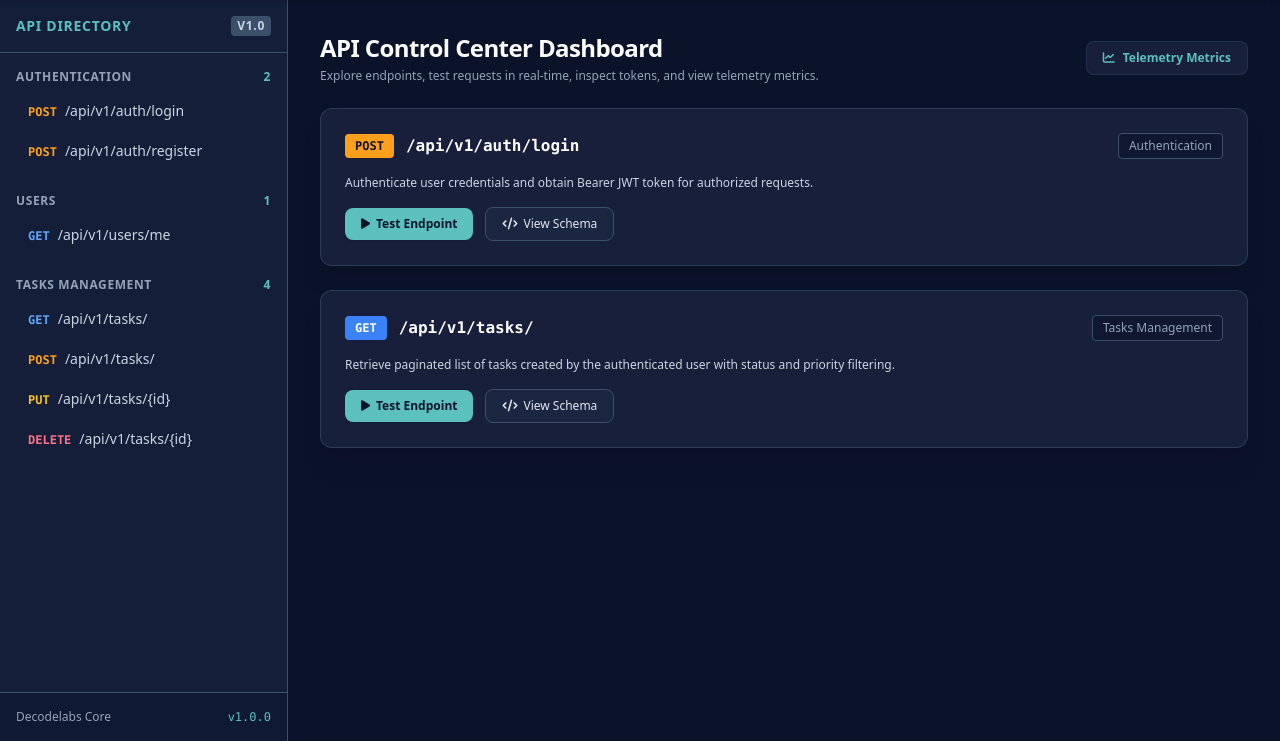
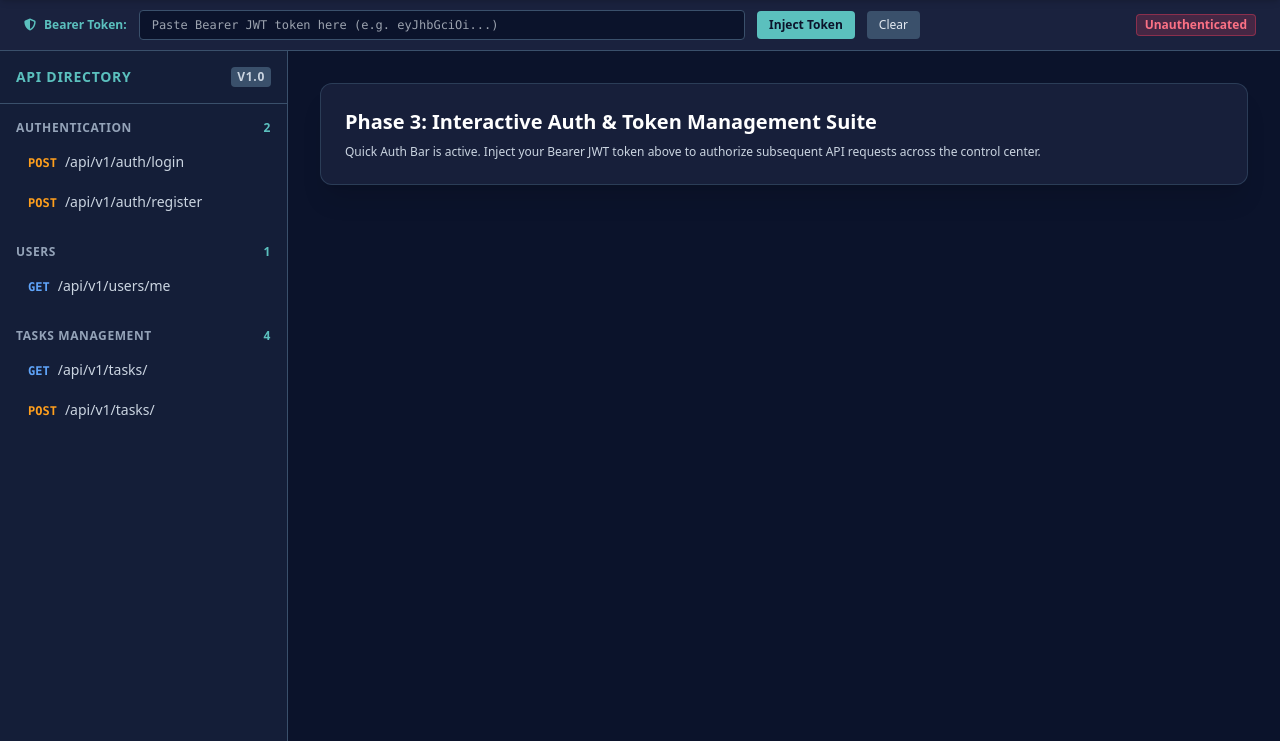
Before and after one commit to hafizabdulaziz/decodelabs-task-flow-backend, a Python web app: template app/templates/dashboard.html in a window 1280 px wide. Shown: the part 59-800 px from the top of the page. Run offline with Jinja, Linux system fonts and the light colour scheme; the template is opened without the code that fills it, so the values that code supplies are empty; some libraries are stand-ins or nearby versions.

Commit message:
feat(auth-ui): create dedicated JWT quick-injection status panel

```diff
--- a/app/templates/dashboard.html
+++ b/app/templates/dashboard.html
@@ -26,7 +26,7 @@
 <body class="bg-emeraldBase text-slate-100 font-sans min-h-screen overflow-hidden">
     <div id="app" class="flex h-screen flex-col">
 
-        <!-- Phase 2.1: Top Navigation Bar with Live Server Status, Environment Badge & Fast Action Tools -->
+        <!-- Top Navigation Bar -->
         <header class="bg-emeraldCard border-b border-emeraldBorder px-6 py-3 flex items-center justify-between shrink-0 shadow-md z-20">
             <div class="flex items-center space-x-4">
                 <div class="flex items-center space-x-2">
@@ -49,7 +49,7 @@
                         <i class="fa-solid fa-book-open text-emeraldCyan"></i>
                         <span>API Docs</span>
                     </button>
-                    <button class="bg-emeraldAccent hover:bg-emeraldAccent/90 text-emeraldBase px-3 py-1.5 rounded-lg text-xs font-bold transition flex items-center space-x-1.5 shadow">
+                    <button onclick="toggleAuthBar()" class="bg-emeraldAccent hover:bg-emeraldAccent/90 text-emeraldBase px-3 py-1.5 rounded-lg text-xs font-bold transition flex items-center space-x-1.5 shadow">
                         <i class="fa-solid fa-key"></i>
                         <span>JWT Quick Auth</span>
                     </button>
@@ -57,10 +57,30 @@
             </div>
         </header>
 
-        <!-- Main Body: Split View (Sidebar + Content + Console) -->
+        <!-- Phase 3.1: Sticky Top-Tier Quick Auth Bar for Bearer JWT Injection -->
+        <div id="quickAuthBar" class="bg-emeraldCard/90 border-b border-emeraldBorder px-6 py-2.5 flex items-center justify-between shrink-0 backdrop-blur-md">
+            <div class="flex items-center space-x-3 w-full max-w-4xl">
+                <div class="flex items-center space-x-2 text-emeraldCyan text-xs font-semibold">
+                    <i class="fa-solid fa-shield-halved"></i>
+                    <span>Bearer Token:</span>
+                </div>
+                <input type="text" id="jwtTokenInput" placeholder="Paste Bearer JWT token here (e.g. eyJhbGciOi...)" class="flex-1 bg-emeraldBase border border-emeraldBorder text-xs rounded px-3 py-1.5 font-mono text-slate-200 focus:outline-none focus:border-emeraldCyan">
+                <button onclick="saveAuthToken()" class="bg-emeraldCyan hover:bg-emeraldCyan/90 text-emeraldBase px-3 py-1.5 rounded text-xs font-bold transition">
+                    Inject Token
+                </button>
+                <button onclick="clearAuthToken()" class="bg-emeraldBorder hover:bg-emeraldBorder/80 text-slate-200 px-3 py-1.5 rounded text-xs font-medium transition">
+                    Clear
+                </button>
+            </div>
+            <div class="text-xs text-slate-400 flex items-center space-x-2">
+                <span id="authStatusBadge" class="px-2 py-0.5 rounded bg-rose-500/20 text-rose-400 border border-rose-500/40 font-semibold">Unauthenticated</span>
+            </div>
+        </div>
+
+        <!-- Main Body: Split View -->
         <div class="flex flex-1 overflow-hidden">
 
-            <!-- Phase 2.2: Split-View Dashboard Sidebar (Endpoints Directory, Schemas, Analytics, Logs) -->
+            <!-- Sidebar -->
             <aside class="w-72 bg-emeraldCard/60 border-r border-emeraldBorder flex flex-col shrink-0">
                 <div class="p-4 border-b border-emeraldBorder">
                     <h2 class="text-sm font-bold text-emeraldCyan uppercase tracking-wider flex items-center justify-between">
@@ -69,7 +89,6 @@
                     </h2>
                 </div>
                 <div class="flex-1 overflow-y-auto p-4 space-y-6 text-sm">
-                    <!-- Category: Authentication -->
                     <div>
                         <div class="text-xs font-semibold text-slate-400 uppercase tracking-wider mb-2 flex items-center justify-between">
                             <span>Authentication</span>
@@ -77,19 +96,18 @@
                         </div>
                         <ul class="space-y-1">
                             <li>
-                                <a href="#auth-login" class="flex items-center justify-between px-3 py-2 rounded-md hover:bg-emeraldBorder/40 transition text-slate-300 hover:text-white group">
+                                <a href="#auth-login" class="flex items-center justify-between px-3 py-2 rounded-md hover:bg-emeraldBorder/40 transition text-slate-300 hover:text-white">
                                     <span class="truncate"><span class="text-emeraldAccent font-mono text-xs mr-2 font-bold">POST</span>/api/v1/auth/login</span>
                                 </a>
                             </li>
                             <li>
-                                <a href="#auth-register" class="flex items-center justify-between px-3 py-2 rounded-md hover:bg-emeraldBorder/40 transition text-slate-300 hover:text-white group">
+                                <a href="#auth-register" class="flex items-center justify-between px-3 py-2 rounded-md hover:bg-emeraldBorder/40 transition text-slate-300 hover:text-white">
                                     <span class="truncate"><span class="text-emeraldAccent font-mono text-xs mr-2 font-bold">POST</span>/api/v1/auth/register</span>
                                 </a>
                             </li>
                         </ul>
                     </div>
 
-                    <!-- Category: Users -->
                     <div>
                         <div class="text-xs font-semibold text-slate-400 uppercase tracking-wider mb-2 flex items-center justify-between">
                             <span>Users</span>
@@ -97,14 +115,13 @@
                         </div>
                         <ul class="space-y-1">
                             <li>
-                                <a href="#users-me" class="flex items-center justify-between px-3 py-2 rounded-md hover:bg-emeraldBorder/40 transition text-slate-300 hover:text-white group">
+                                <a href="#users-me" class="flex items-center justify-between px-3 py-2 rounded-md hover:bg-emeraldBorder/40 transition text-slate-300 hover:text-white">
                                     <span class="truncate"><span class="text-blue-400 font-mono text-xs mr-2 font-bold">GET</span>/api/v1/users/me</span>
                                 </a>
                             </li>
                         </ul>
                     </div>
 
-                    <!-- Category: Tasks -->
                     <div>
                         <div class="text-xs font-semibold text-slate-400 uppercase tracking-wider mb-2 flex items-center justify-between">
                             <span>Tasks Management</span>
@@ -112,95 +129,46 @@
                         </div>
                         <ul class="space-y-1">
                             <li>
-                                <a href="#tasks-list" class="flex items-center justify-between px-3 py-2 rounded-md hover:bg-emeraldBorder/40 transition text-slate-300 hover:text-white group">
+                                <a href="#tasks-list" class="flex items-center justify-between px-3 py-2 rounded-md hover:bg-emeraldBorder/40 transition text-slate-300 hover:text-white">
                                     <span class="truncate"><span class="text-blue-400 font-mono text-xs mr-2 font-bold">GET</span>/api/v1/tasks/</span>
                                 </a>
                             </li>
                             <li>
-                                <a href="#tasks-create" class="flex items-center justify-between px-3 py-2 rounded-md hover:bg-emeraldBorder/40 transition text-slate-300 hover:text-white group">
+                                <a href="#tasks-create" class="flex items-center justify-between px-3 py-2 rounded-md hover:bg-emeraldBorder/40 transition text-slate-300 hover:text-white">
                                     <span class="truncate"><span class="text-emeraldAccent font-mono text-xs mr-2 font-bold">POST</span>/api/v1/tasks/</span>
-                                </a>
-                            </li>
-                            <li>
-                                <a href="#tasks-update" class="flex items-center justify-between px-3 py-2 rounded-md hover:bg-emeraldBorder/40 transition text-slate-300 hover:text-white group">
-                                    <span class="truncate"><span class="text-amber-400 font-mono text-xs mr-2 font-bold">PUT</span>/api/v1/tasks/{id}</span>
-                                </a>
-                            </li>
-                            <li>
-                                <a href="#tasks-delete" class="flex items-center justify-between px-3 py-2 rounded-md hover:bg-emeraldBorder/40 transition text-slate-300 hover:text-white group">
-                                    <span class="truncate"><span class="text-rose-400 font-mono text-xs mr-2 font-bold">DELETE</span>/api/v1/tasks/{id}</span>
                                 </a>
                             </li>
                         </ul>
                     </div>
                 </div>
-                <div class="p-4 border-t border-emeraldBorder bg-emeraldBase/40 text-xs text-slate-400 flex items-center justify-between">
-                    <span>Decodelabs Core</span>
-                    <span class="text-emeraldCyan font-mono">v1.0.0</span>
-                </div>
             </aside>
 
-            <!-- Main Content Area: Glassmorphism Endpoint Cards -->
+            <!-- Main Content Area -->
             <main class="flex-1 overflow-y-auto p-8 space-y-6">
-                <div class="flex items-center justify-between mb-4">
-                    <div>
-                        <h2 class="text-2xl font-bold text-white tracking-tight">API Control Center Dashboard</h2>
-                        <p class="text-xs text-slate-400 mt-1">Explore endpoints, test requests in real-time, inspect tokens, and view telemetry metrics.</p>
-                    </div>
-                    <div class="flex items-center space-x-3">
-                        <button class="glass-panel px-4 py-2 rounded-lg text-xs font-semibold text-emeraldCyan hover:bg-emeraldBorder/30 transition flex items-center space-x-2">
-                            <i class="fa-solid fa-chart-line"></i>
-                            <span>Telemetry Metrics</span>
-                        </button>
-                    </div>
+                <div class="glass-panel rounded-xl p-6 shadow-xl border border-emeraldBorder/60">
+                    <h2 class="text-xl font-bold text-white mb-2">Phase 3: Interactive Auth & Token Management Suite</h2>
+                    <p class="text-xs text-slate-300">Quick Auth Bar is active. Inject your Bearer JWT token above to authorize subsequent API requests across the control center.</p>
                 </div>
-
-                <!-- Phase 2.3: Glassmorphism Endpoint Card Example -->
-                <div class="glass-panel rounded-xl p-6 shadow-xl border border-emeraldBorder/60 transition hover:border-emeraldCyan/50">
-                    <div class="flex items-center justify-between mb-4">
-                        <div class="flex items-center space-x-3">
-                            <span class="px-2.5 py-1 bg-emeraldAccent text-emeraldBase text-xs font-extrabold rounded font-mono">POST</span>
-                            <span class="text-base font-mono font-semibold text-white">/api/v1/auth/login</span>
-                        </div>
-                        <span class="text-xs text-slate-400 bg-emeraldBase/60 px-2.5 py-1 rounded border border-emeraldBorder">Authentication</span>
-                    </div>
-                    <p class="text-xs text-slate-300 mb-4">Authenticate user credentials and obtain Bearer JWT token for authorized requests.</p>
-                    <div class="flex items-center space-x-3">
-                        <button class="bg-emeraldCyan hover:bg-emeraldCyan/90 text-emeraldBase px-4 py-2 rounded-lg text-xs font-bold transition flex items-center space-x-1.5 shadow">
-                            <i class="fa-solid fa-play"></i>
-                            <span>Test Endpoint</span>
-                        </button>
-                        <button class="bg-emeraldCard hover:bg-emeraldBorder/40 border border-emeraldBorder px-4 py-2 rounded-lg text-xs font-medium text-slate-200 transition flex items-center space-x-1.5">
-                            <i class="fa-solid fa-code"></i>
-                            <span>View Schema</span>
-                        </button>
-                    </div>
-                </div>
-
-                <!-- Glassmorphism Endpoint Card: GET /api/v1/tasks/ -->
-                <div class="glass-panel rounded-xl p-6 shadow-xl border border-emeraldBorder/60 transition hover:border-emeraldCyan/50">
-                    <div class="flex items-center justify-between mb-4">
-                        <div class="flex items-center space-x-3">
-                            <span class="px-2.5 py-1 bg-blue-500 text-white text-xs font-extrabold rounded font-mono">GET</span>
-                            <span class="text-base font-mono font-semibold text-white">/api/v1/tasks/</span>
-                        </div>
-                        <span class="text-xs text-slate-400 bg-emeraldBase/60 px-2.5 py-1 rounded border border-emeraldBorder">Tasks Management</span>
-                    </div>
-                    <p class="text-xs text-slate-300 mb-4">Retrieve paginated list of tasks created by the authenticated user with status and priority filtering.</p>
-                    <div class="flex items-center space-x-3">
-                        <button class="bg-emeraldCyan hover:bg-emeraldCyan/90 text-emeraldBase px-4 py-2 rounded-lg text-xs font-bold transition flex items-center space-x-1.5 shadow">
-                            <i class="fa-solid fa-play"></i>
-                            <span>Test Endpoint</span>
-                        </button>
-                        <button class="bg-emeraldCard hover:bg-emeraldBorder/40 border border-emeraldBorder px-4 py-2 rounded-lg text-xs font-medium text-slate-200 transition flex items-center space-x-1.5">
-                            <i class="fa-solid fa-code"></i>
-                            <span>View Schema</span>
-                        </button>
-                    </div>
-                </div>
-
             </main>
         </div>
     </div>
+    <script>
+        function saveAuthToken() {
+            const token = document.getElementById('jwtTokenInput').value.trim();
+            if (token) {
+                localStorage.setItem('taskflow_jwt', token);
+                const badge = document.getElementById('authStatusBadge');
+                badge.textContent = 'Authenticated';
+                badge.className = 'px-2 py-0.5 rounded bg-green-500/20 text-green-400 border border-green-500/40 font-semibold';
+            }
+        }
+        function clearAuthToken() {
+            document.getElementById('jwtTokenInput').value = '';
+            localStorage.removeItem('taskflow_jwt');
+            const badge = document.getElementById('authStatusBadge');
+            badge.textContent = 'Unauthenticated';
+            badge.className = 'px-2 py-0.5 rounded bg-rose-500/20 text-rose-400 border border-rose-500/40 font-semibold';
+        }
+    </script>
 </body>
 </html>
```
Also changed, not shown: PLAN.md (+3 -3 lines), completed_work_1.md (+9 -3 lines).
